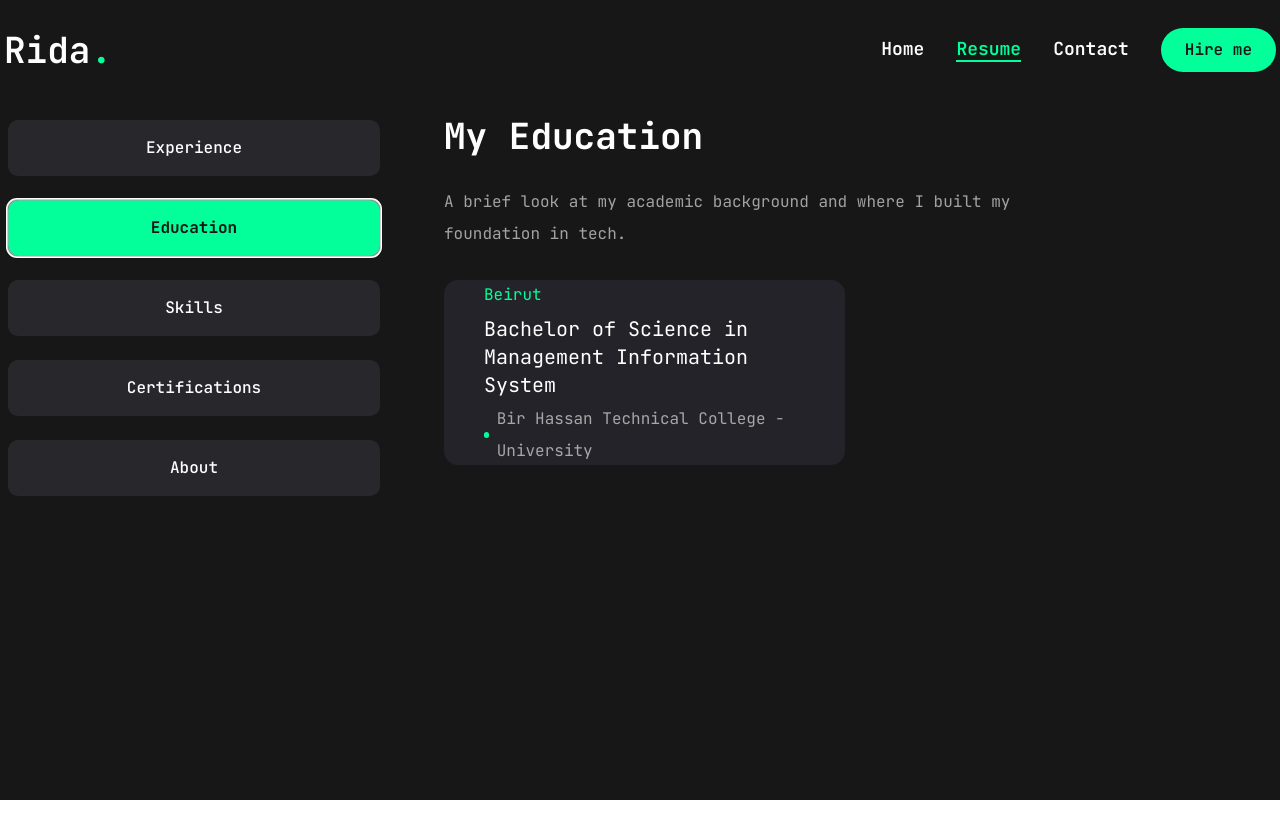
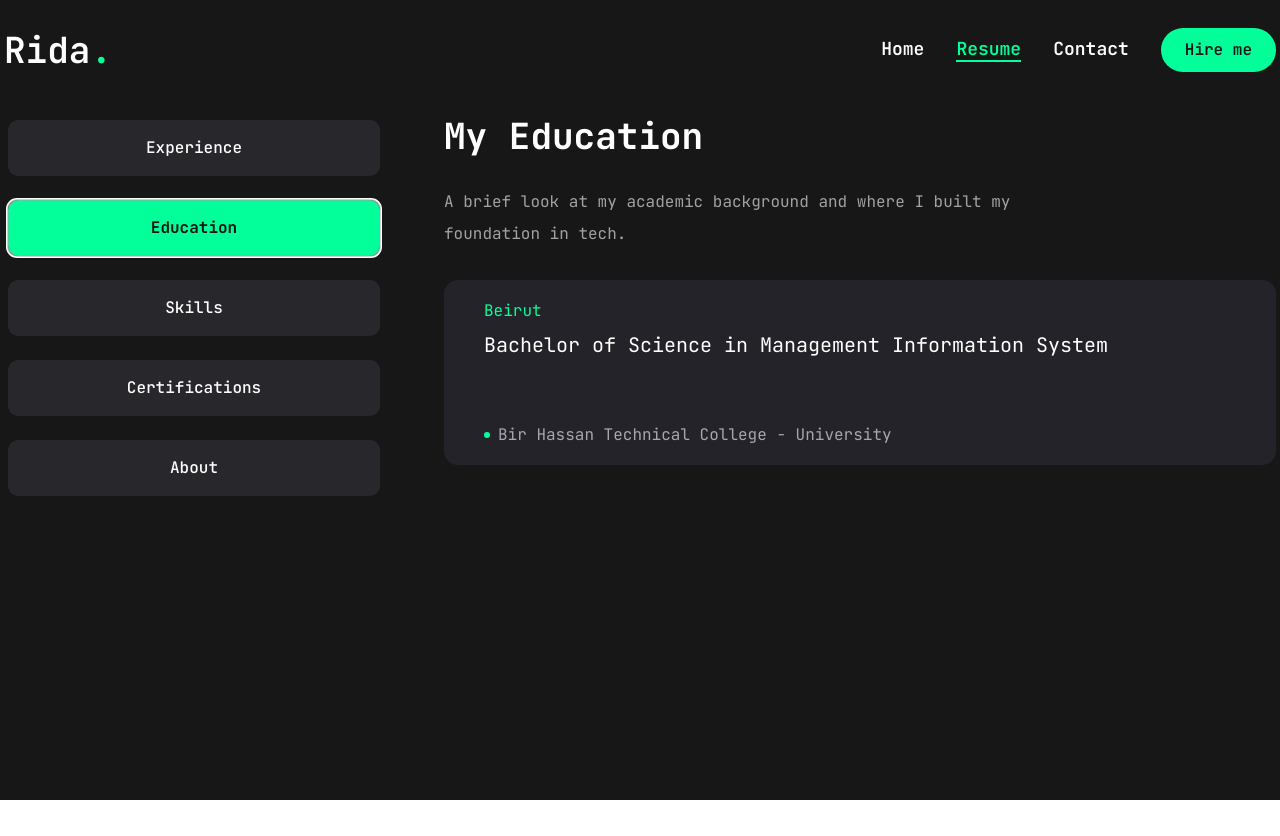
Before and after one commit to mohammadrida990/rida-portfolio, a Next.js app: page /resume in a window 1280 px wide. Both pictures are taken after a click on the tab "Education". Built offline with nearby package versions, Linux system fonts and the light colour scheme.

Commit message:
fix education section

```diff
--- a/app/resume/page.tsx
+++ b/app/resume/page.tsx
@@ -280,7 +280,7 @@ const ResumePage = () => {
                 </p>
 
                 <ScrollArea className="h-[400px]">
-                  <ul className="grid grid-cols-1 gap-[30px] xl:grid-cols-2">
+                  <ul className="grid grid-cols-1 gap-[30px] xl:grid-cols-1">
                     {education.items.map((item, index) => (
                       <li
                         key={index}
```
